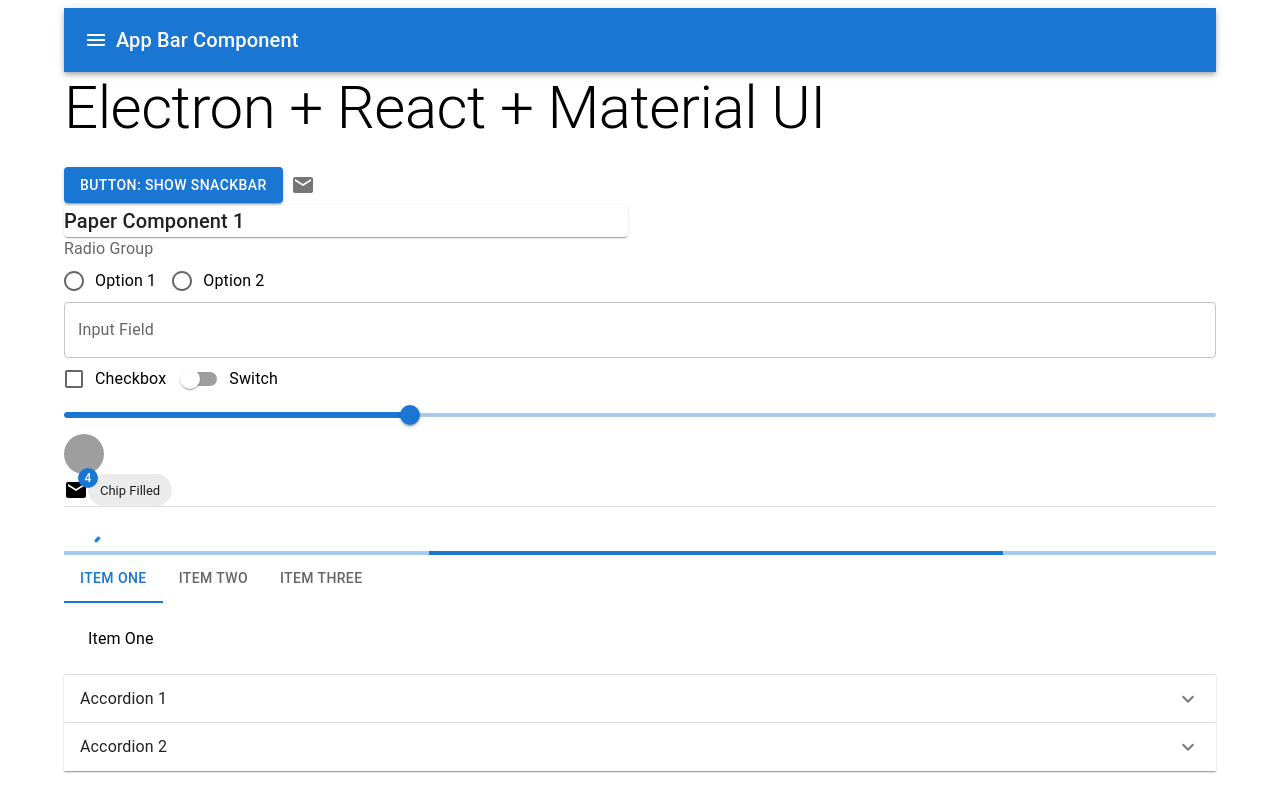
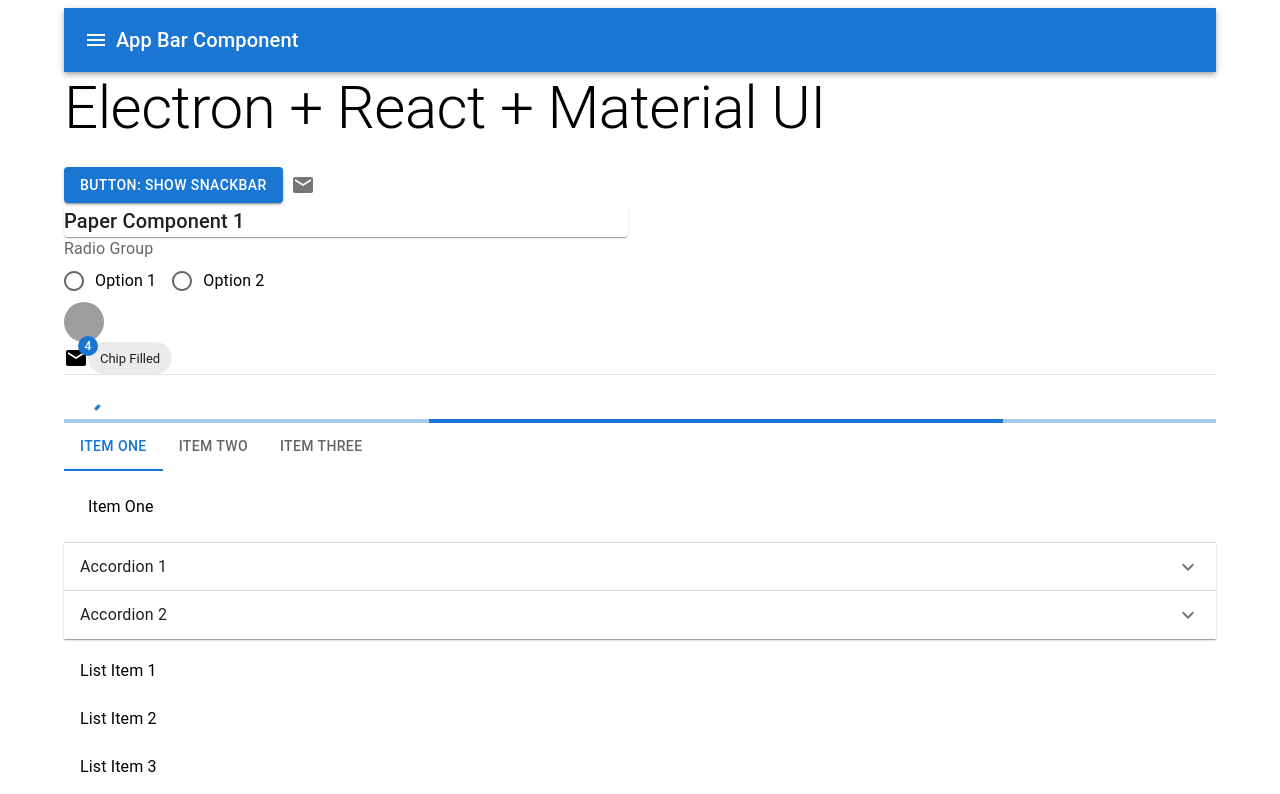
Before and after one commit to ms0216/electron-modern-ui, a React app: page / in a window 1280 px wide. Shown: the top 794 px of the page. Built offline with nearby package versions, Linux system fonts and the light colour scheme; grey boxes are pictures that could not be loaded.

Commit message:
CI/CD: App.js から不要な入力フィールドとコントロールを削除

```diff
--- a/src/App.js
+++ b/src/App.js
@@ -580,14 +580,6 @@
         options={radioOptions}
       />
 
-      <TextField label="Input Field" variant="outlined" fullWidth />
-
-      <FormControlLabel control={<Checkbox name="checkedA" />} label="Checkbox" />
-
-      <FormControlLabel control={<Switch name="switchA" />} label="Switch" />
-
-      <Slider defaultValue={30} aria-labelledby="continuous-slider" />
-
       <Avatar alt="Remy Sharp" src="/static/images/avatar/1.jpg" />
 
       <Badge badgeContent={4} color="primary">
```
